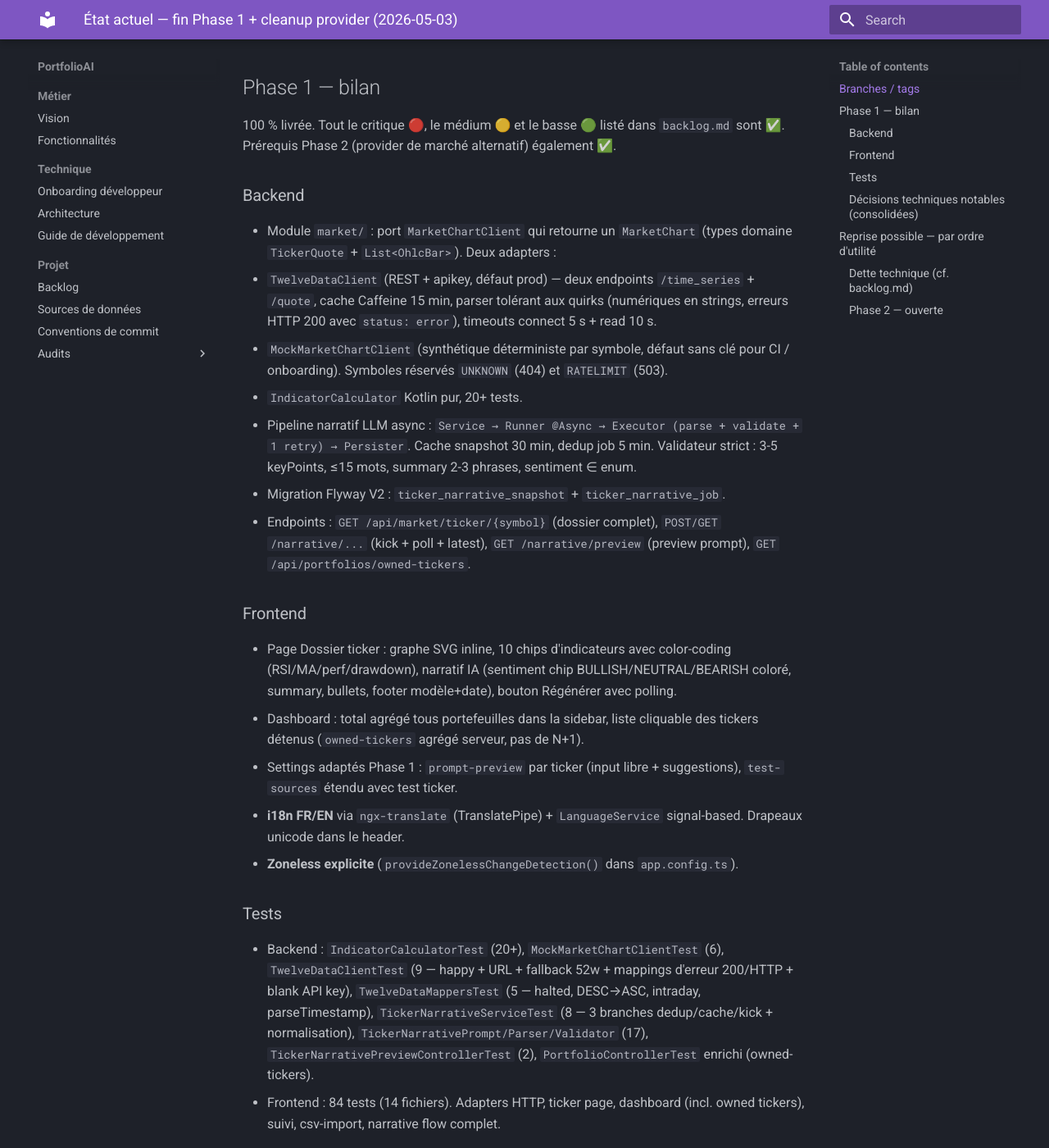
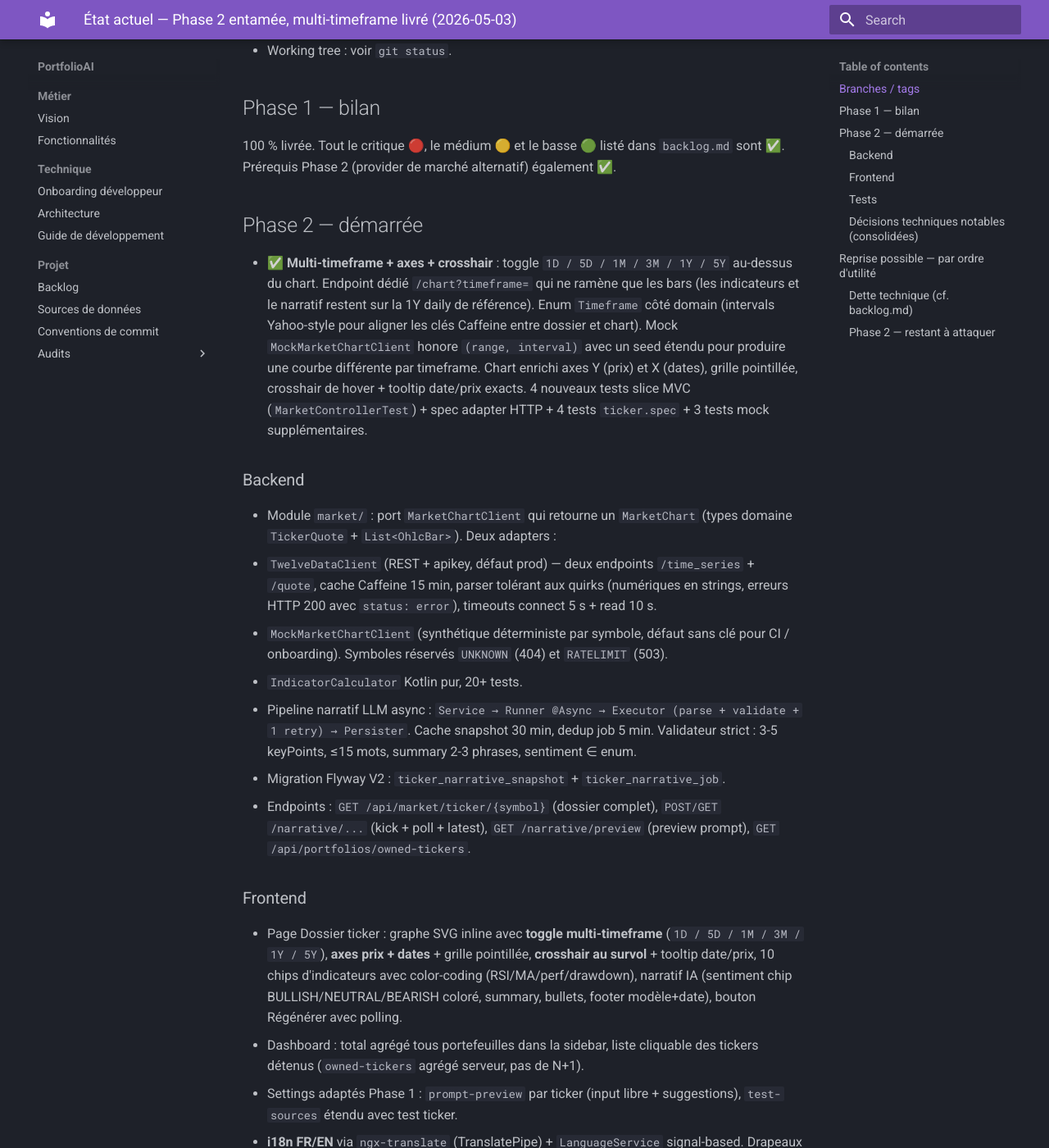
Before and after one commit to jv3n/trade, an MkDocs documentation site: the page built from docs/projet/etat-actuel.md, in a window 1280 px wide and 1400 px high, scrolled down 449 px. Shown: the whole window at 82% size. Built offline with MkDocs 1.6.1 and Material for MkDocs 9.7.7, drawn with Linux system fonts in a browser that asks for light colours; some of the changed text lies outside the part shown.

Commit message:
docs: align with multi-timeframe ship (backlog, fonctionnalites, etat-actuel, architecture)

```diff
--- a/docs/projet/etat-actuel.md
+++ b/docs/projet/etat-actuel.md
@@ -1,6 +1,6 @@
-# État actuel — fin Phase 1 + cleanup provider (2026-05-03)
+# État actuel — Phase 2 entamée, multi-timeframe livré (2026-05-03)
 
-Snapshot post-cleanup Yahoo. Pour reprendre proprement à la prochaine session.
+Snapshot après le premier livrable Phase 2 (multi-timeframe + axes/crosshair). Pour reprendre proprement à la prochaine session.
 
 ## Branches / tags
 
@@ -8,11 +8,15 @@ Snapshot post-cleanup Yahoo. Pour reprendre proprement à la prochaine session.
 - Derniers tags :
   - `v0.1.0` — clôture **Phase 0** (recommandations RSS, gelée)
   - `v0.2.0` — clôture **Phase 1 — Pivot ticker** ✅
-- Working tree : voir `git status` — cleanup Yahoo en cours/terminé selon état.
+- Working tree : voir `git status`.
 
 ## Phase 1 — bilan
 
 100 % livrée. Tout le critique 🔴, le médium 🟡 et le basse 🟢 listé dans `backlog.md` sont ✅. Prérequis Phase 2 (provider de marché alternatif) également ✅.
+
+## Phase 2 — démarrée
+
+- ✅ **Multi-timeframe + axes + crosshair** : toggle `1D / 5D / 1M / 3M / 1Y / 5Y` au-dessus du chart. Endpoint dédié `/chart?timeframe=` qui ne ramène que les bars (les indicateurs et le narratif restent sur la 1Y daily de référence). Enum `Timeframe` côté domain (intervals Yahoo-style pour aligner les clés Caffeine entre dossier et chart). Mock `MockMarketChartClient` honore `(range, interval)` avec un seed étendu pour produire une courbe différente par timeframe. Chart enrichi axes Y (prix) et X (dates), grille pointillée, crosshair de hover + tooltip date/prix exacts. 4 nouveaux tests slice MVC (`MarketControllerTest`) + spec adapter HTTP + 4 tests `ticker.spec` + 3 tests mock supplémentaires.
 
 ### Backend
 
@@ -26,7 +30,7 @@ Snapshot post-cleanup Yahoo. Pour reprendre proprement à la prochaine session.
 
 ### Frontend
 
-- Page Dossier ticker : graphe SVG inline, 10 chips d'indicateurs avec color-coding (RSI/MA/perf/drawdown), narratif IA (sentiment chip BULLISH/NEUTRAL/BEARISH coloré, summary, bullets, footer modèle+date), bouton Régénérer avec polling.
+- Page Dossier ticker : graphe SVG inline avec **toggle multi-timeframe** (`1D / 5D / 1M / 3M / 1Y / 5Y`), **axes prix + dates** + grille pointillée, **crosshair au survol** + tooltip date/prix, 10 chips d'indicateurs avec color-coding (RSI/MA/perf/drawdown), narratif IA (sentiment chip BULLISH/NEUTRAL/BEARISH coloré, summary, bullets, footer modèle+date), bouton Régénérer avec polling.
 - Dashboard : total agrégé tous portefeuilles dans la sidebar, liste cliquable des tickers détenus (`owned-tickers` agrégé serveur, pas de N+1).
 - Settings adaptés Phase 1 : `prompt-preview` par ticker (input libre + suggestions), `test-sources` étendu avec test ticker.
 - **i18n FR/EN** via `ngx-translate` (TranslatePipe) + `LanguageService` signal-based. Drapeaux unicode dans le header.
@@ -52,6 +56,6 @@ A. **Cleanup des jobs orphelins au boot** 🟡 — listener `ApplicationReadyEve
 
 B. **Items de l'audit 2026-05-02 non fixés** : contrat preview CSV cassé (front lit `bookValue`, back envoie `bookValueCad`), `@EnableAsync` sans `ThreadPoolTaskExecutor`, N+1 sur la timeline snapshots.
 
-### Phase 2 — ouverte
+### Phase 2 — restant à attaquer
 
-Quand on attaque (cf. `metier/fonctionnalites.md`) : multi-timeframe sur le graphe, news par ticker, comparaison vs benchmark, watchlist persistée, recommandations analystes / earnings.
+Multi-timeframe livré. Prochains items (cf. `metier/fonctionnalites.md` et `backlog.md`) : **chart : analyse interactive** (zoom drag-select, overlays MA, annotations), **news par ticker**, **comparaison vs benchmark**, **watchlist persistée**, **recommandations analystes / earnings**, **settings & config runtime** (clé API + TTL cache éditables depuis l'UI).
```
Also changed, not shown: docs/metier/fonctionnalites.md (+9 -1 lines), docs/projet/backlog.md (+6 -1 lines), docs/technique/architecture.md (+3 -1 lines).
